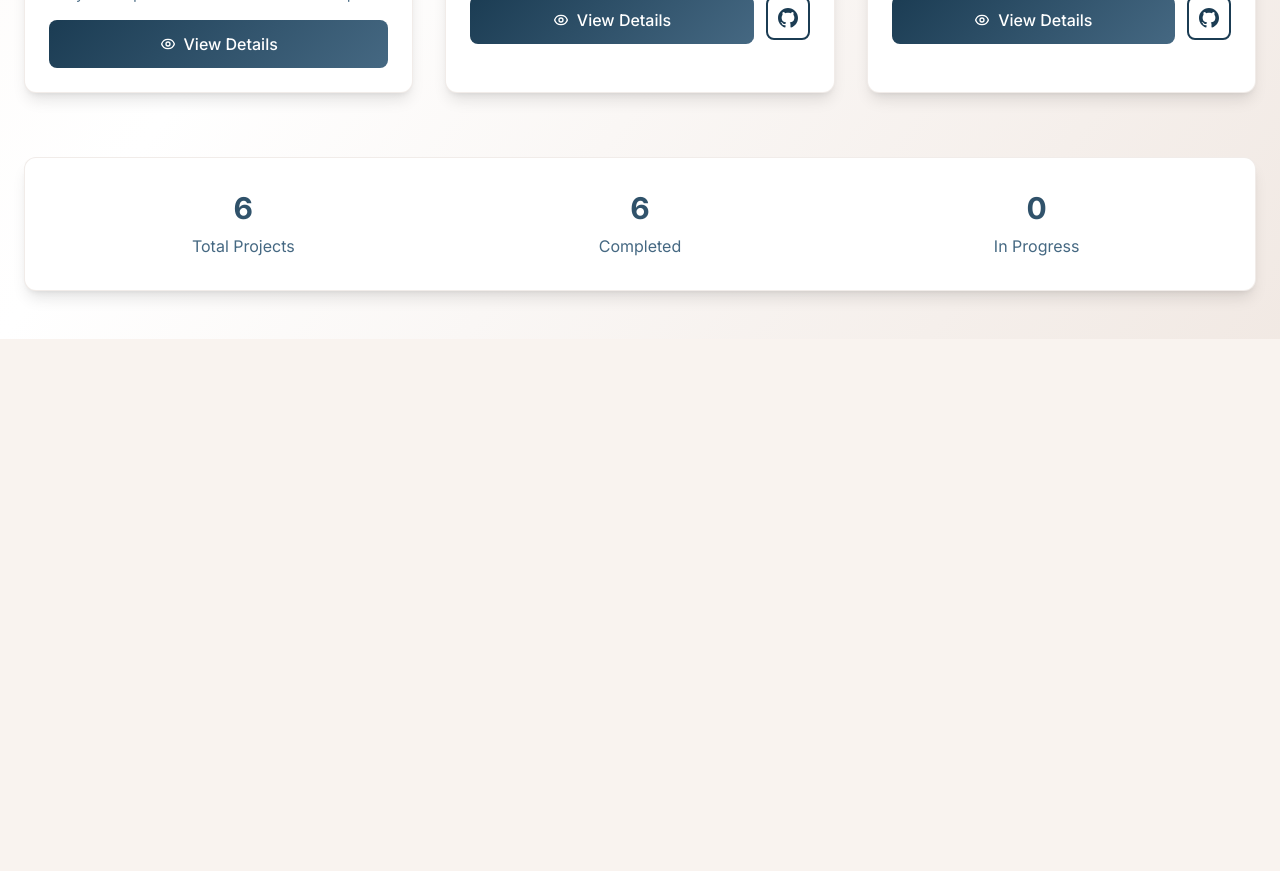
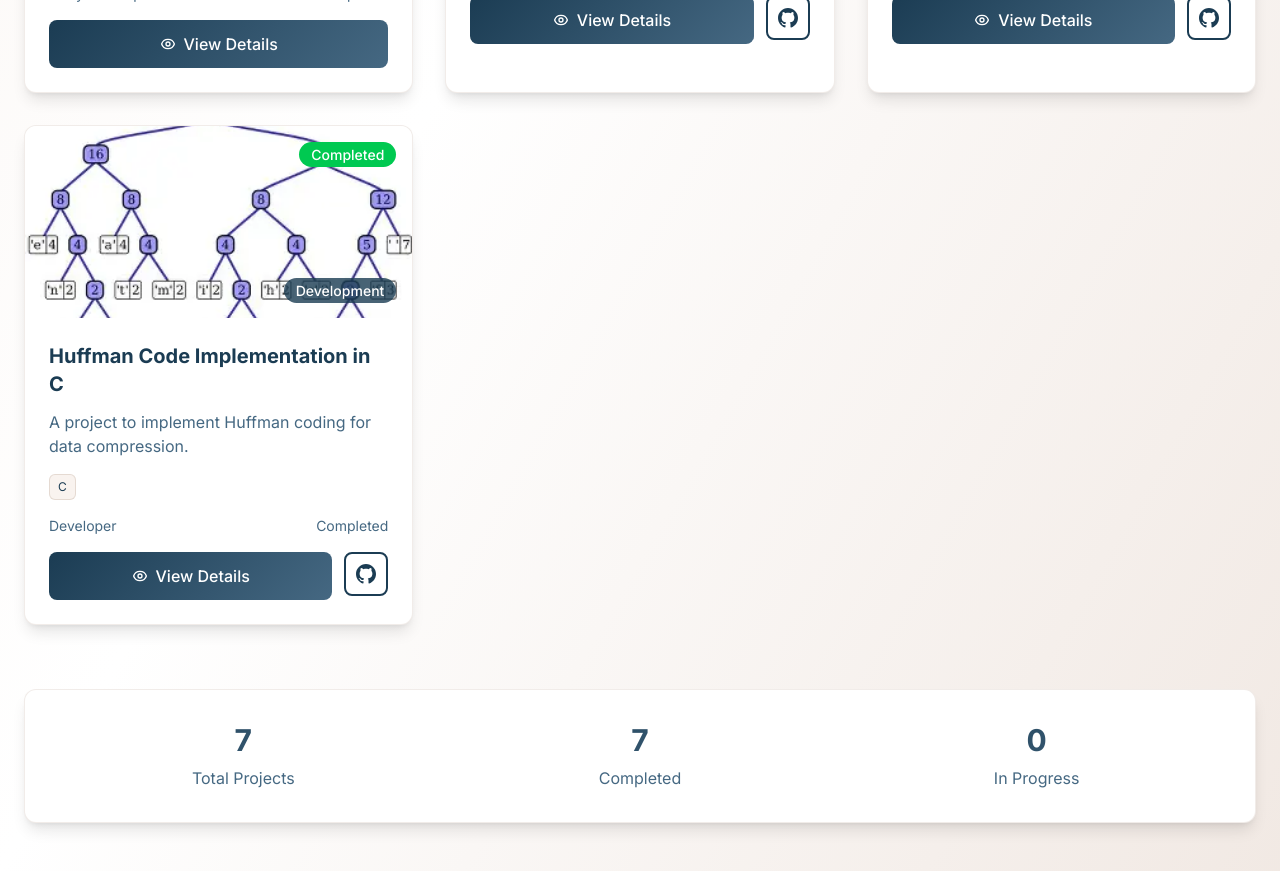
Before and after one commit to DanendraGafrila25/danendra_portofolio, a Next.js app: page /projects in a window 1280 px wide. Shown: the part 1400-2271 px from the top of the page. Before the commit the page ends 1739 px from the top, so only its background shows below. Built offline with nearby package versions, Linux system fonts and the light colour scheme.

Commit message:
penambahan proyek

```diff
--- a/src/data/projects.js
+++ b/src/data/projects.js
@@ -399,6 +399,58 @@ export const projectsData = [
     }
   },
 
+      {
+    id: 7,
+    slug: "Huffman-Code",
+    title: "Huffman Code Implementation in C",
+    shortDescription: "A project to implement Huffman coding for data compression.",
+    fullDescription: "This project involves implementing Huffman coding, a popular algorithm for data compression, using the C programming language. The application allows users to compress and decompress files using Huffman coding.",
+    thumbnail: "/images/projects/HuffmanCode.png",
+    images: [
+      "/images/projects/HuffmanCode.png",
+    ],
+    techStack: [
+    { name: "C",  category: "Programming Language" },
+    ],
+
+    // Multiple GitHub repositories dengan identifikasi
+    githubRepositories: [
+      {
+        name: "Huffman Code",
+        description: "Main repository for the Huffman Code implementation",
+        url: "https://github.com/taufikmuhamadramadhan/Tubes_HuffmanCode",
+        type: "main"
+      }
+    ],
+
+    // Untuk backward compatibility
+    githubUrl: null,
+    demoUrl: null,
+    features: [
+      "File compression and decompression using Huffman coding",
+      "Efficient memory management and performance optimization"
+    ],
+    challenges: [
+    {
+        problem : "optimizing compresssion and decompression",
+        solution : "implementing efficient data structures and algorithms"
+      }
+    ],
+    status: "Completed",
+    timeline: { start: "2022-02", end: "2022-07", duration: "Completed" },
+    role: "Developer",
+    teamSize: 3,
+    category: "Development",
+    tags: ["C", "Scientific Calculator", "Mathematics"],
+
+    // Apakah ditampilkan di landing page
+    showOnLandingPage: false,
+
+    metrics: {
+        "Waktu Pengembangan": "1 bulan"
+    }
+  },
+
 ];
 
 // Helper functions untuk mengakses data
```
Also changed, not shown: public/images/projects/HuffmanCode.png (added).
